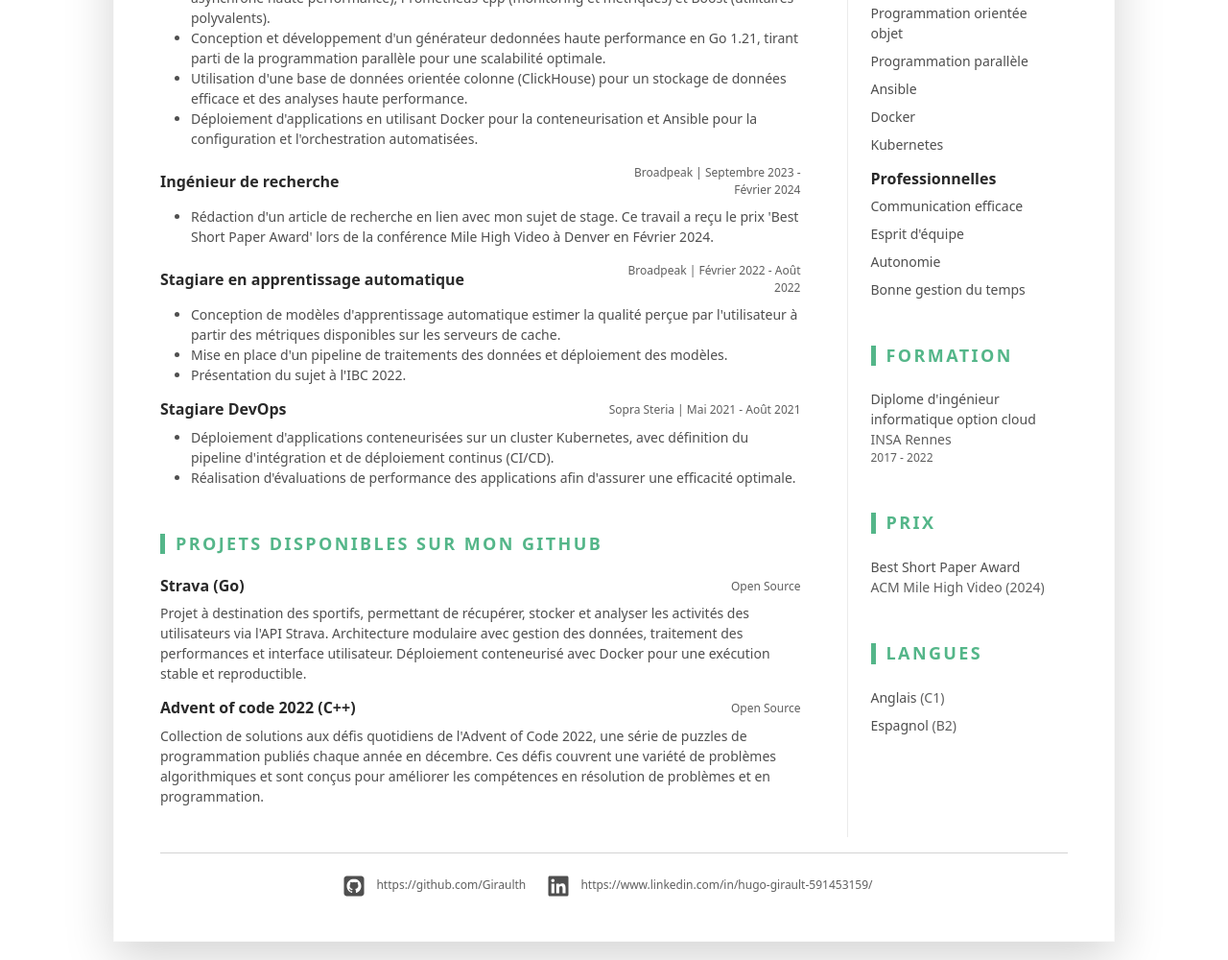
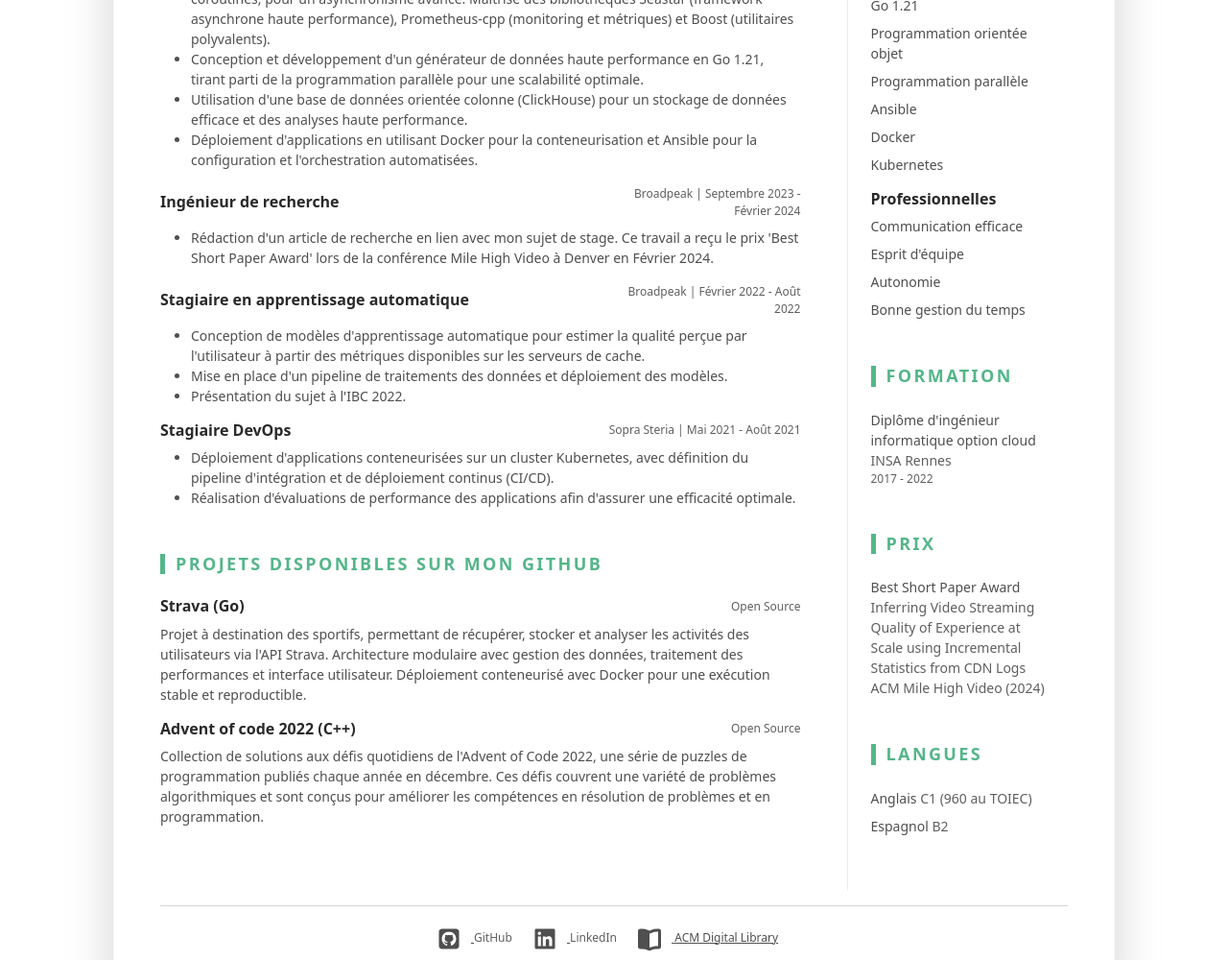
Before and after one commit to Giraulth/Giraulth.github.io, a plain HTML site: page index.html in a window 1280 px wide. Shown: the part 600-1600 px from the top of the page at 96% size. Drawn offline with Linux system fonts and the light colour scheme.

Commit message:
Various typo

```diff
--- a/index.html
+++ b/index.html
@@ -1,7 +1,7 @@
 <!DOCTYPE html>
 <html lang="en">
 <head>
-	<title>DevResume - Bootstrap Resume/CV Template For Software Developers</title>
+	<title>CV - Hugo Girault - Ingénieur R&D</title>
 
 	<!-- Meta -->
 	<meta charset="utf-8">
@@ -38,7 +38,8 @@
 							<ul class="list-unstyled mb-0">
 								<li class="mb-2"><i class="fas fa-envelope-square fa-fw fa-lg me-2"></i><a class="resume-link" href="mailto:#">hugo.girault@broadpeak.tv</a></li>
 								<li class="mb-2"><i class="fas fa-globe fa-fw fa-lg me-2"></i><a class="resume-link" href="#">https://giraulth.github.io/</a></li>
-								<li class="mb-0"><i class="fas fa-map-marker-alt fa-fw fa-lg me-2"></i>Rennes</li>
+								<li class="mb-2"><i class="fas fa-map-marker-alt fa-fw fa-lg me-2"></i>Rennes</li>
+								<li class="mb-2"><i class="fas fa-birthday-cake fa-fw fa-lg me-2"></i>25 ans</li>
 							</ul>
 						</div><!--//resume-contact-->
 					</div><!--//row-->
@@ -73,7 +74,7 @@
 											<li>Conception et intégration d'un module d'IA pour la prévision de séries temporelles, en utilisant la bibliothèque statsmodels et des techniques avancées d'apprentissage automatique.</li>
 											<li>Développement logiciel en C++23, exploitant des fonctionnalités modernes, telles que les coroutines, pour un asynchronisme avancé. Maîtrise
 												des bibliothèques Seastar (framework asynchrone haute performance), Prometheus-cpp (monitoring et métriques) et Boost (utilitaires polyvalents).</li>
-											<li>Conception et développement d'un générateur dedonnées haute performance en Go 1.21, tirant parti de la programmation parallèle pour une scalabilité optimale.</li>
+											<li>Conception et développement d'un générateur de données haute performance en Go 1.21, tirant parti de la programmation parallèle pour une scalabilité optimale.</li>
 											<li>Utilisation d'une base de données orientée colonne (ClickHouse) pour un stockage de données efficace et des analyses haute performance.</li>
 											<li>Déploiement d'applications en utilisant Docker pour la conteneurisation et Ansible pour la configuration et l'orchestration automatisées.</li>
 										</ul>
@@ -93,13 +94,13 @@
 								</div><!--//item-->
 								<div class="item mb-3">
 									<div class="item-heading row align-items-center mb-2">
-										<h4 class="item-title col-12 col-md-6 col-lg-8 mb-2 mb-md-0">Stagiare en apprentissage automatique</h4>
+										<h4 class="item-title col-12 col-md-6 col-lg-8 mb-2 mb-md-0">Stagiaire en apprentissage automatique</h4>
 										<div class="item-meta col-12 col-md-6 col-lg-4 text-muted text-start text-md-end">Broadpeak | Février 2022 - Août 2022</div>
 
 									</div>
 									<div class="item-content">
 										<ul class="resume-list">
-											<li>Conception de modèles d'apprentissage automatique estimer la qualité perçue par l'utilisateur à partir des métriques disponibles sur les serveurs de cache.</li>
+											<li>Conception de modèles d'apprentissage automatique pour estimer la qualité perçue par l'utilisateur à partir des métriques disponibles sur les serveurs de cache.</li>
 											<li>Mise en place d'un pipeline de traitements des données et déploiement des modèles.</li>
 											<li>Présentation du sujet à l'IBC 2022.</li>
 										</ul>
@@ -107,7 +108,7 @@
 								</div><!--//item-->
 								<div class="item mb-3">
 									<div class="item-heading row align-items-center mb-2">
-										<h4 class="item-title col-12 col-md-6 col-lg-8 mb-2 mb-md-0">Stagiare DevOps</h4>
+										<h4 class="item-title col-12 col-md-6 col-lg-8 mb-2 mb-md-0">Stagiaire DevOps</h4>
 										<div class="item-meta col-12 col-md-6 col-lg-4 text-muted text-start text-md-end">Sopra Steria | Mai 2021 - Août 2021</div>
 
 									</div>
@@ -180,7 +181,7 @@
 										<h3 class="text-uppercase resume-section-heading mb-4">Formation</h3>
 										<ul class="list-unstyled resume-education-list">
 											<li class="mb-3">
-												<div class="resume-degree font-weight-bold">Diplome d'ingénieur informatique option cloud</div>
+												<div class="resume-degree font-weight-bold">Diplôme d'ingénieur informatique option cloud</div>
 												<div class="resume-degree-org text-muted">INSA Rennes</div>
 												<div class="resume-degree-time text-muted">2017 - 2022</div>
 											</li>
@@ -192,6 +193,7 @@
 										<ul class="list-unstyled resume-awards-list">
 											<li class="mb-3">
 												<div class="font-weight-bold">Best Short Paper Award</div>
+												<div class="text-muted">Inferring Video Streaming Quality of Experience at Scale using Incremental Statistics from CDN Logs</div>
 												<div class="text-muted">ACM Mile High Video (2024)</div>
 											</li>
 										</ul>
@@ -199,8 +201,8 @@
 									<section class="skills-section py-3">
 										<h3 class="text-uppercase resume-section-heading mb-4">Langues</h3>
 										<ul class="list-unstyled resume-lang-list">
-											<li class="mb-2">Anglais <span class="text-muted">(C1)</span></li>
-											<li>Espagnol <span class="text-muted">(B2)</span></li>
+											<li class="mb-2">Anglais <span class="text-muted">C1 (960 au TOIEC)</span></li>
+											<li>Espagnol <span class="text-muted">B2</span></li>
 										</ul>
 									</section><!--//certificates-section-->
 
@@ -210,8 +212,24 @@
 						<hr>
 						<div class="resume-footer text-center">
 							<ul class="resume-social-list list-inline mx-auto mb-0 d-inline-block text-muted">
-								<li class="list-inline-item mb-lg-0 me-3"><a class="resume-link" href="#"><i class="fa-brands fa-github-square fa-2x me-2" data-fa-transform="down-4"></i><span class="d-none d-lg-inline-block text-muted">https://github.com/Giraulth</span></a></li>
-								<li class="list-inline-item mb-lg-0 me-3"><a class="resume-link" href="#"><i class="fa-brands fa-linkedin fa-2x me-2" data-fa-transform="down-4"></i><span class="d-none d-lg-inline-block text-muted">https://www.linkedin.com/in/hugo-girault-591453159/</span></a></li>
+								<li class="list-inline-item mb-lg-0 me-3">
+									<a class="resume-link" href="https://github.com/Giraulth">
+										<i class="fa-brands fa-github-square fa-2x me-2" data-fa-transform="down-4"></i>
+										<span class="d-none d-lg-inline-block text-muted">GitHub</span>
+									</a>
+								</li>
+								<li class="list-inline-item mb-lg-0 me-3">
+									<a class="resume-link" href="https://www.linkedin.com/in/hugo-girault-591453159/">
+										<i class="fa-brands fa-linkedin fa-2x me-2" data-fa-transform="down-4"></i>
+										<span class="d-none d-lg-inline-block text-muted">LinkedIn</span>
+									</a>
+								</li>
+								<li class="list-inline-item mb-lg-0 me-3">
+									<a class="resume-link" href="https://dl.acm.org/doi/10.1145/3638036.3640803">
+										<i class="fa-solid fa-book-open fa-2x me-2" data-fa-transform="down-4"></i>
+										<span class="d-none d-lg-inline-block text-muted"></span>ACM Digital Library</span>
+									</a>
+								</li>
 							</ul>
 						</div><!--//resume-footer-->
 					</article>
```
Also changed, not shown: favicon.ico.
